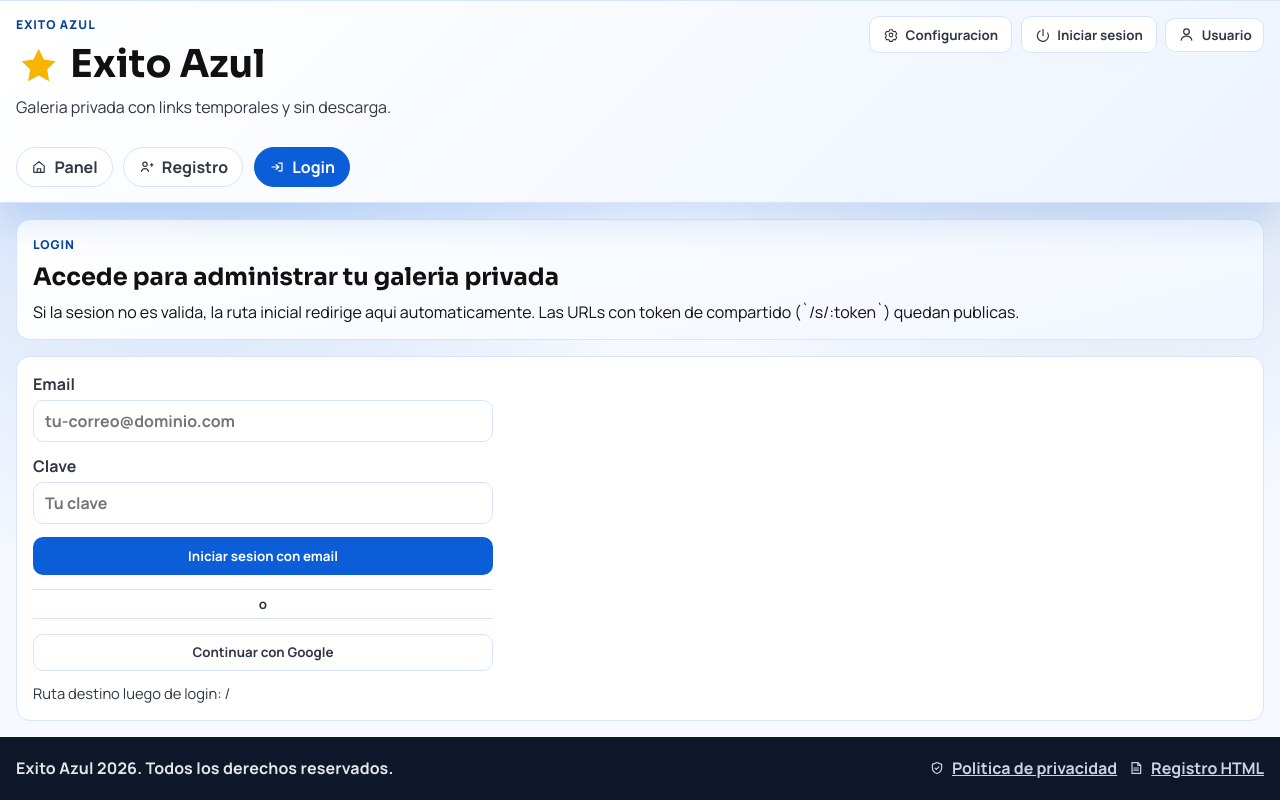
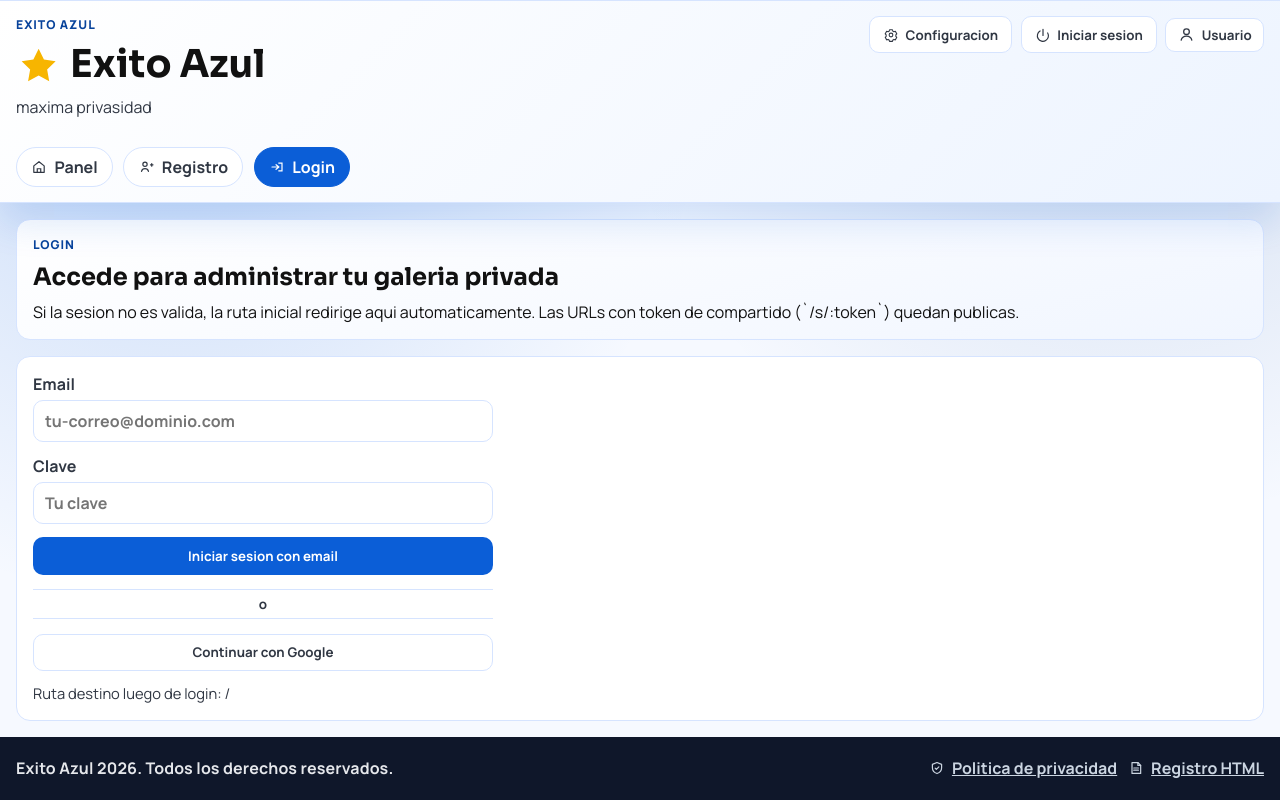
Before and after one commit to AdrianBenitezDev/exitoazul, a React (Vite) app in the folder frontend/: page /login in a window 1280 px wide. Built offline with nearby package versions, Linux system fonts and the light colour scheme; no server answers.

Commit message:
chore(ui): actualiza subtitulo del banner

```diff
--- a/frontend/src/app/layout/AppLayout.tsx
+++ b/frontend/src/app/layout/AppLayout.tsx
@@ -172,9 +172,7 @@ function AppLayout() {
               </span>
               <span>Exito Azul</span>
             </h1>
-            <p className="subtitle">
-              Galeria privada con links temporales y sin descarga.
-            </p>
+            <p className="subtitle">maxima privasidad</p>
           </div>
 
           <div className="banner-actions inline-actions" aria-label="Acciones de sesion">
```
